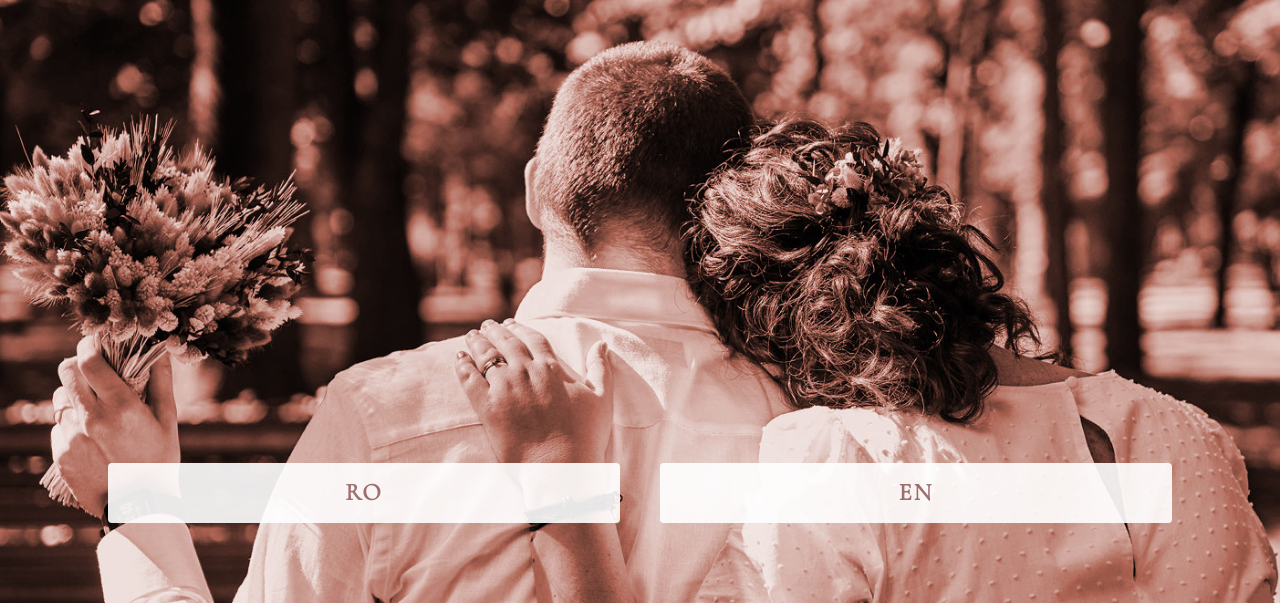
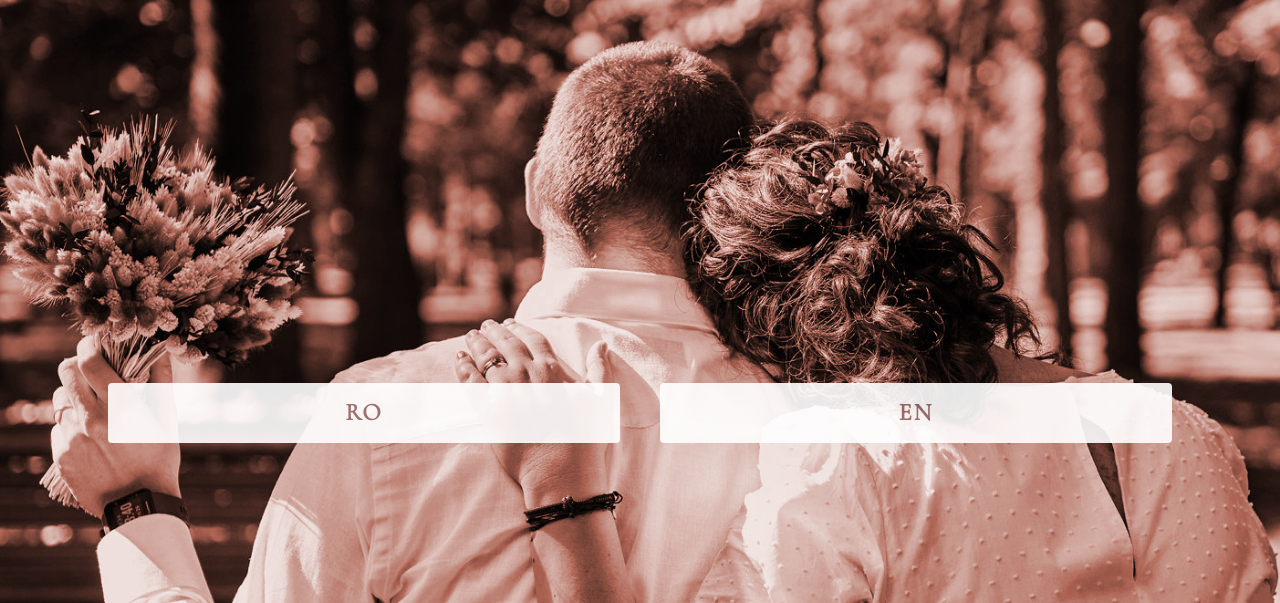
Before and after one commit to mao-19-10-2024/meniu, a plain HTML site: page index.html in a window 1280 px wide. Shown: the part 197-800 px from the top of the page. Drawn offline with Linux system fonts and the light colour scheme.

Commit message:
ios bug fix and moved button higher

```diff
--- a/style.css
+++ b/style.css
@@ -81,12 +81,12 @@ body {
     background: url('./assets/bg_2_crop.jpg') no-repeat;
     background-size: cover;
     background-position: 57% 18%;
-    height: 100vh;
     width: 100vw;
     display: flex;
     flex-direction: column;
     justify-content: space-between;
-
+    height: 100vh;
+    max-height: -webkit-fill-available;
     text-align: center;
 }
 
@@ -130,7 +130,7 @@ body {
 .menu-box {
     display: flex;
     justify-content: center;
-    margin-bottom: 80px;
+    margin-bottom: 160px;
     align-items: center;
 
 }
```
